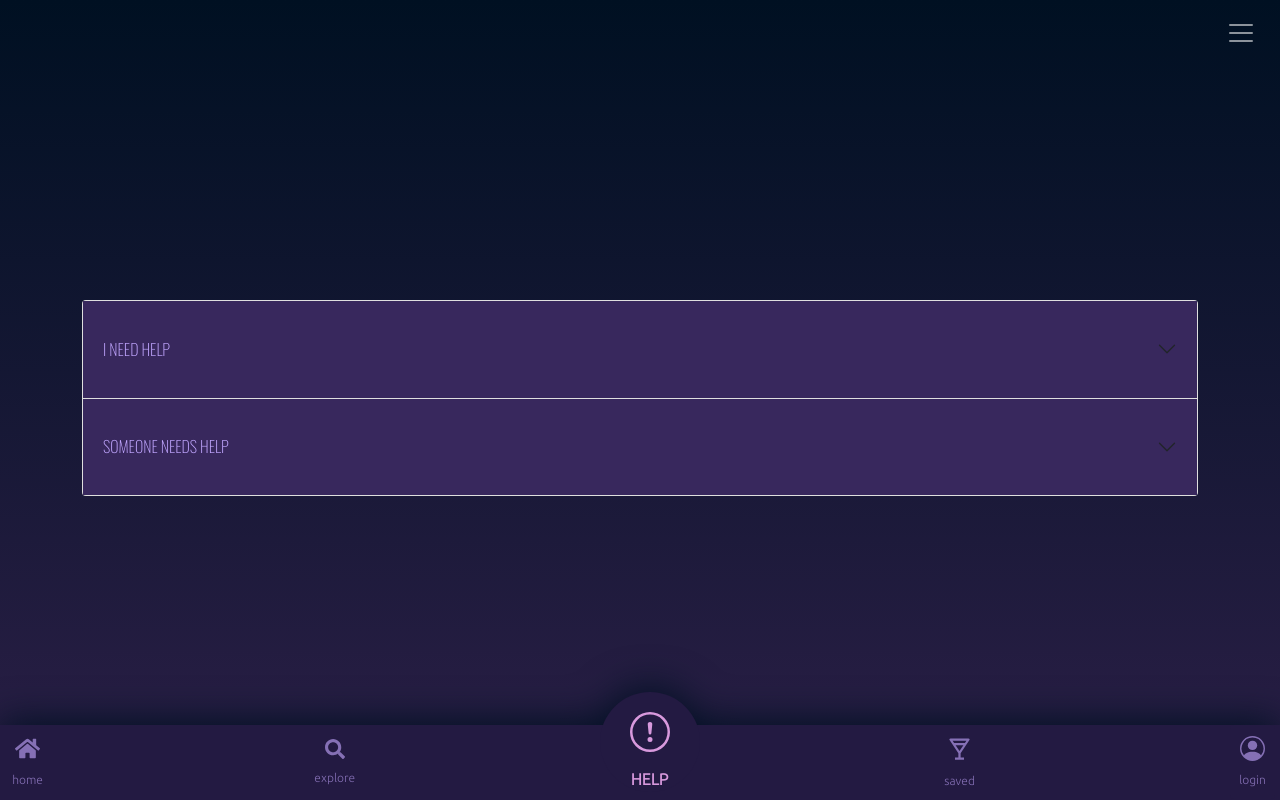
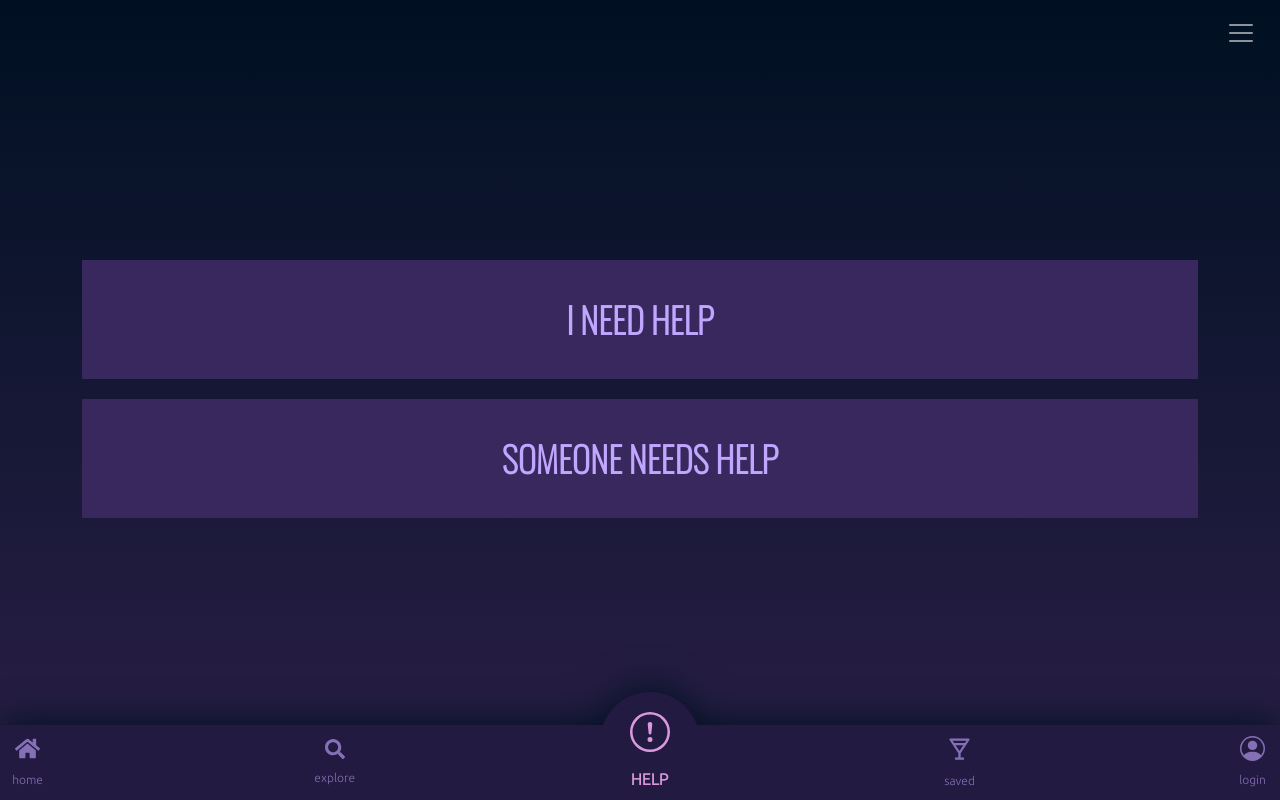
Before and after one commit to Sexual-Assault-Center/SafeBar, a Next.js app in the folder frontend/: page /help in a window 1280 px wide. Built offline with nearby package versions, Linux system fonts and the light colour scheme; no server answers.

Commit message:
styling pages and cards

```diff
--- a/frontend/pages/help.js
+++ b/frontend/pages/help.js
@@ -1,6 +1,6 @@
 /* eslint-disable react/no-danger */
-import { Button } from 'react-bootstrap';
 import Accordion from 'react-bootstrap/Accordion';
+import ButtonComp from '../components/Button';
 import HeadDetails from '../components/HeadDetails';
 import { userHelp, barHelp } from '../data/help';
 
@@ -18,7 +18,12 @@ export default function Help() {
             <Accordion.Body>
               <p>{userHelp.emergency}</p>
               <p dangerouslySetInnerHTML={{ __html: userHelp.hotline }} />
-              <Button className="btn btn-primary" onClick={() => { window.open(userHelp.chatUrl, '_blank'); }} rel="noreferrer">{userHelp.chat}</Button>
+              <ButtonComp
+                onClick={() => {
+                  window.open(userHelp.chatUrl, '_blank');
+                }}
+                buttonText={userHelp.chat}
+              />
             </Accordion.Body>
           </Accordion.Item>
           <Accordion.Item eventKey="1">
--- a/frontend/pages/lists.js
+++ b/frontend/pages/lists.js
@@ -12,7 +12,7 @@ export default function Lists() {
         description="Making Nightlife Safer for Everyone"
       />
       {Object.keys(user).length ? (
-        <h1 className="text-center">SAVED</h1>
+        <h1 className="text-center">SAVED BARS</h1>
       ) : (
         <>
           <Signin title="TO SEE YOUR SAVED BARS" />
--- a/frontend/styles/accordion.css
+++ b/frontend/styles/accordion.css
@@ -1,6 +1,6 @@
 /* ACCORDION DESIGN */
 .helpAccord {
-  margin-top: 30vh;
+  margin-top: 25vh;
 }
 .accord {
   margin-top: 50px;
@@ -8,4 +8,29 @@
 .accord-text {
   font-family: 'Ubuntu', sans-serif !important;
 }
+.accordion-item {
+  background-color: #fff;
+  border: none !important;
+  margin-bottom: 20px;
+  border-radius: 12px;
+}
+.accordion-item:first-of-type {
+  border-top-left-radius: 0rem;
+  border-top-right-radius: 0rem;
+}
+.accordion-button {
+  display:block;
+  text-align: center;
+  color: #C1A6FF  !important;
+  background-color: #38285D !important;
+  font-size: 1.1em;
+  font-weight: bolder;
+}
+.accordion-header {
+  background-color: #38285D !important;
+  color: #C1A6FF !important;
+}
+.accordion-body {
+  color: black !important;
+}
 /* ACCORDION DES END */
--- /dev/null
+++ b/frontend/styles/barCard.css
@@ -0,0 +1,86 @@
+/*
+.card-width {
+  width: 26rem;
+  height: 18rem;
+}
+
+.card-title {
+  font-family: 'Oswald', sans-serif;
+  font: bold;
+  color: #F1EDF1 !important;
+}
+
+.card-border-radius {
+  border-radius: 25px;
+  border: none;
+}
+
+.card-style::after {
+  content: "";
+  position: absolute;
+  top: 0;
+  left: 0;
+  width: 103%;
+  height: 100%;
+  overflow: hidden;
+  background-image: radial-gradient(#2B1F47, #001022);
+  opacity: .8;
+  z-index: 1;
+}
+
+.card-style > * {
+  z-index: 100;
+}
+
+.card-style {
+  color: #F1EDF1 !important;
+  margin: 5px;
+  padding-left: 5%;
+  padding-right: 0 !important;
+  height: 300px;
+  background: radial-gradient(#2B1F47, #001022);
+  background-size: cover;
+  background-repeat: no-repeat;
+}
+
+.cardBodyText {
+  padding: 15px !important;
+  font-family: 'Ubuntu', sans-serif !important;
+}
+
+.card-body {
+  display: flex;
+  flex-direction: column;
+  justify-content: space-between;
+}
+
+.pos-report,
+.neg-report {
+  text-align: center;
+  vertical-align: middle;
+  margin-right: 20px;
+}
+.card-text {
+  position: relative;
+  left: 0;
+  width: 26rem;
+  background-color: #2B1F47;
+  margin-left: -35px;
+  margin-right: -18px;
+  padding: 20px;
+}
+
+@media only screen and (max-width: 600px) {
+  .card {
+    width: 100% !important;
+  }
+  .card-text {
+    position: relative;
+    left: 0;
+    background-color: #2B1F47;
+    margin-left: -35px;
+    margin-right: -18px;
+    padding: 20px;
+  }
+
+} */
--- a/frontend/styles/cards.css
+++ b/frontend/styles/cards.css
@@ -28,3 +28,10 @@
   padding: 15px !important;
   font-family: 'Ubuntu', sans-serif !important;
 }
+
+@media only screen and (max-width: 600px) {
+  .card {
+    width: 100% !important;
+  }
+
+}
--- a/frontend/styles/globals.css
+++ b/frontend/styles/globals.css
@@ -3,6 +3,7 @@
 @import 'buttons.css';
 @import 'search.css';
 @import 'cards.css';
+@import 'barCard.css';
 @import 'report.css';
 @import 'footer.css';
 @import 'offCanvasNav.css';
@@ -58,13 +59,6 @@ h1, h2, h2 {
   border-radius: 8px !important;
   min-height: 70% !important;
 }
-
-@media only screen and (max-width: 600px) {
-  .card {
-    width: 100% !important;
-  }
-
-}
 .menuButton{
   min-height: 50px !important;
   font-family: 'Ubuntu', sans-serif !important;
--- a/frontend/styles/offCanvasNav.css
+++ b/frontend/styles/offCanvasNav.css
@@ -32,16 +32,6 @@ label.textName {
   font-family: 'Ubuntu', sans-serif !important;
   color: #F1EDF1 !important;
 }
-
-
-.accordion-button,
-.accordion-header {
-  background-color: #38285D !important;
-  color: #C1A6FF !important;
-}
-.accordion-body {
-  color: black !important;
-}
 .login-btn {
   background-color: #38285D !important;
   border: none !important;
```
Also changed, not shown: frontend/components/BarCard.js (+52 -26 lines).
